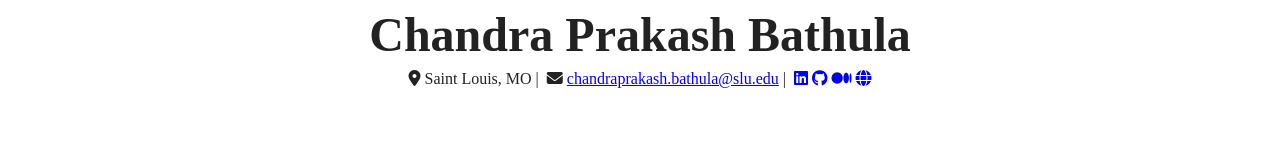
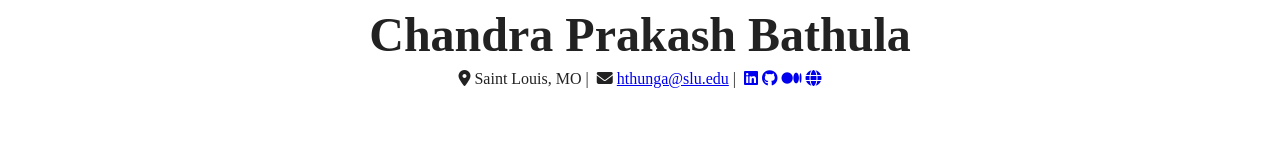
Before and after one commit to harshathunga/ADV-SOFTWARE-DEVLOPMENT, a plain HTML site: page index.html in a window 1280 px wide. Shown: the part 284-444 px from the top of the page. Drawn offline with nearby package versions, Linux system fonts and the light colour scheme; a small style sheet from the web is missing.

Commit message:
Update index.html

```diff
--- a/index.html
+++ b/index.html
@@ -6,7 +6,7 @@
     name="viewport"
     content="width=device-width, initial-scale=1, viewport-fit=cover"
   />
-  <title>Chandra Prakash Bathula | Resume</title>
+  <title>Harsha Vardhan Thunga| Resume</title>
 
   <!-- AOS (Animate On Scroll) -->
   <link
@@ -51,8 +51,8 @@
       <p class="contact-line">
         <i class="fas fa-map-marker-alt"></i> Saint Louis, MO |
         <i class="fas fa-envelope"></i>
-        <a href="mailto:chandraprakash.bathula@slu.edu"
-          >chandraprakash.bathula@slu.edu</a
+        <a href="mailto:hthunga@slu.edu"
+          >hthunga@slu.edu</a
         > |
         <a href="#" target="_blank"><i class="fab fa-linkedin"></i></a>
         <a href="#" target="_blank"><i class="fab fa-github"></i></a>
```
